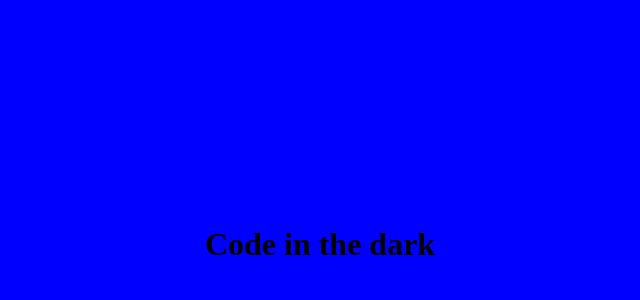
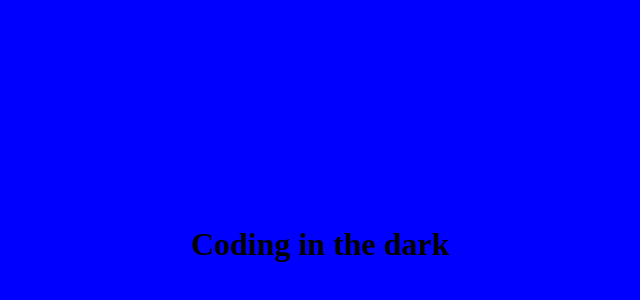
Before and after one commit to yonder-makers/code-in-the-dark-template, a website: page index.html in a window 1280 px wide. Shown: the part 156-456 px from the top of the page, without its empty margins (320-960 px from the left). Drawn offline with Linux system fonts and the light colour scheme.

Commit message:
Update name.

```diff
--- a/index.html
+++ b/index.html
@@ -3,13 +3,13 @@
   <head>
     <meta charset="UTF-8" />
     <meta name="viewport" content="width=device-width, initial-scale=1.0" />
-    <title>Code in the dark</title>
+    <title>Coding in the dark</title>
     <link rel="stylesheet" data-href="dynamic-stylesheet" type="text/css" />
   </head>
   <body>
     <div class="container">
       <div id="banner">
-        <h1>Code in the dark</h1>
+        <h1>Coding in the dark</h1>
       </div>
     </div>
   </body>
```
